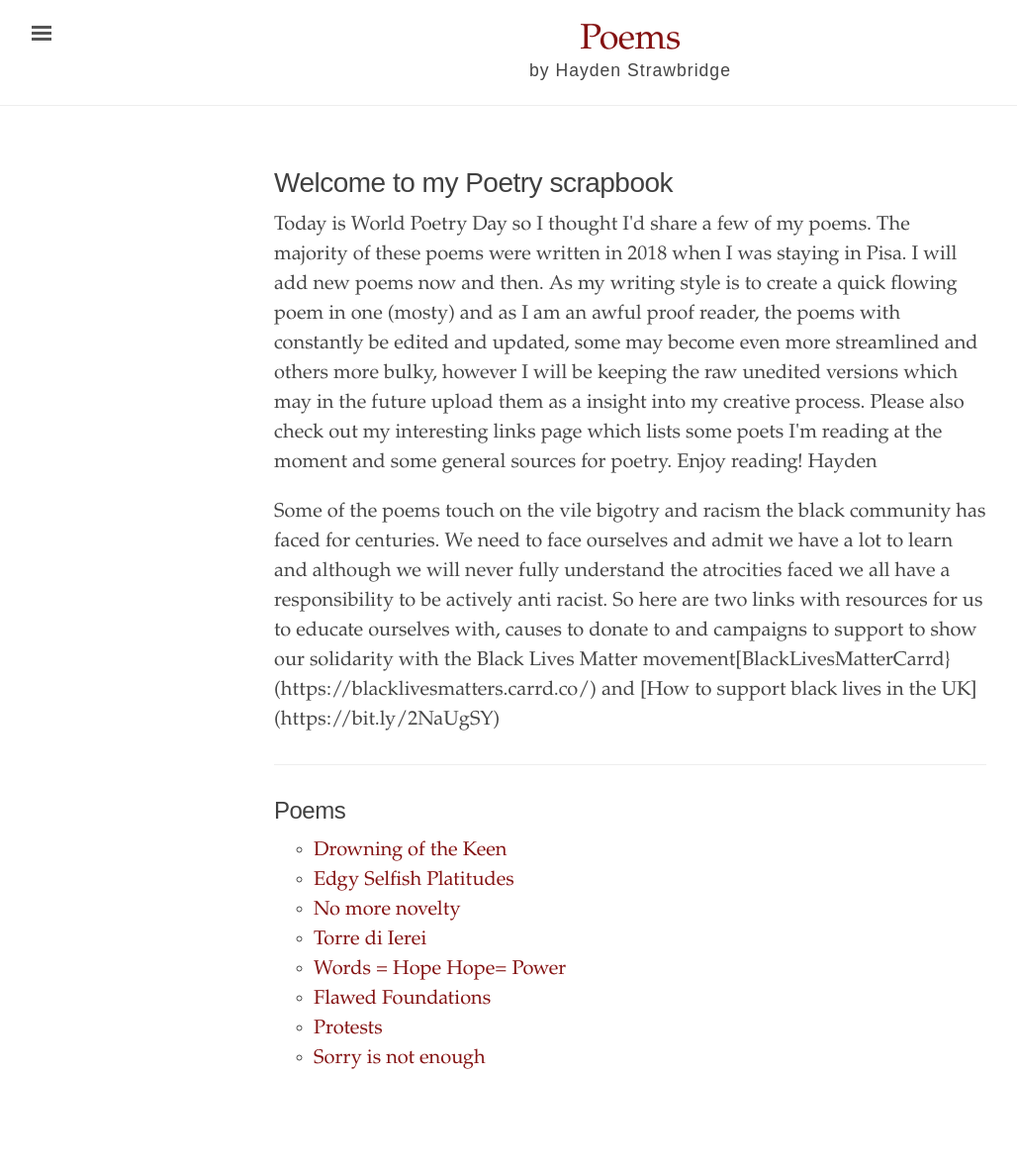
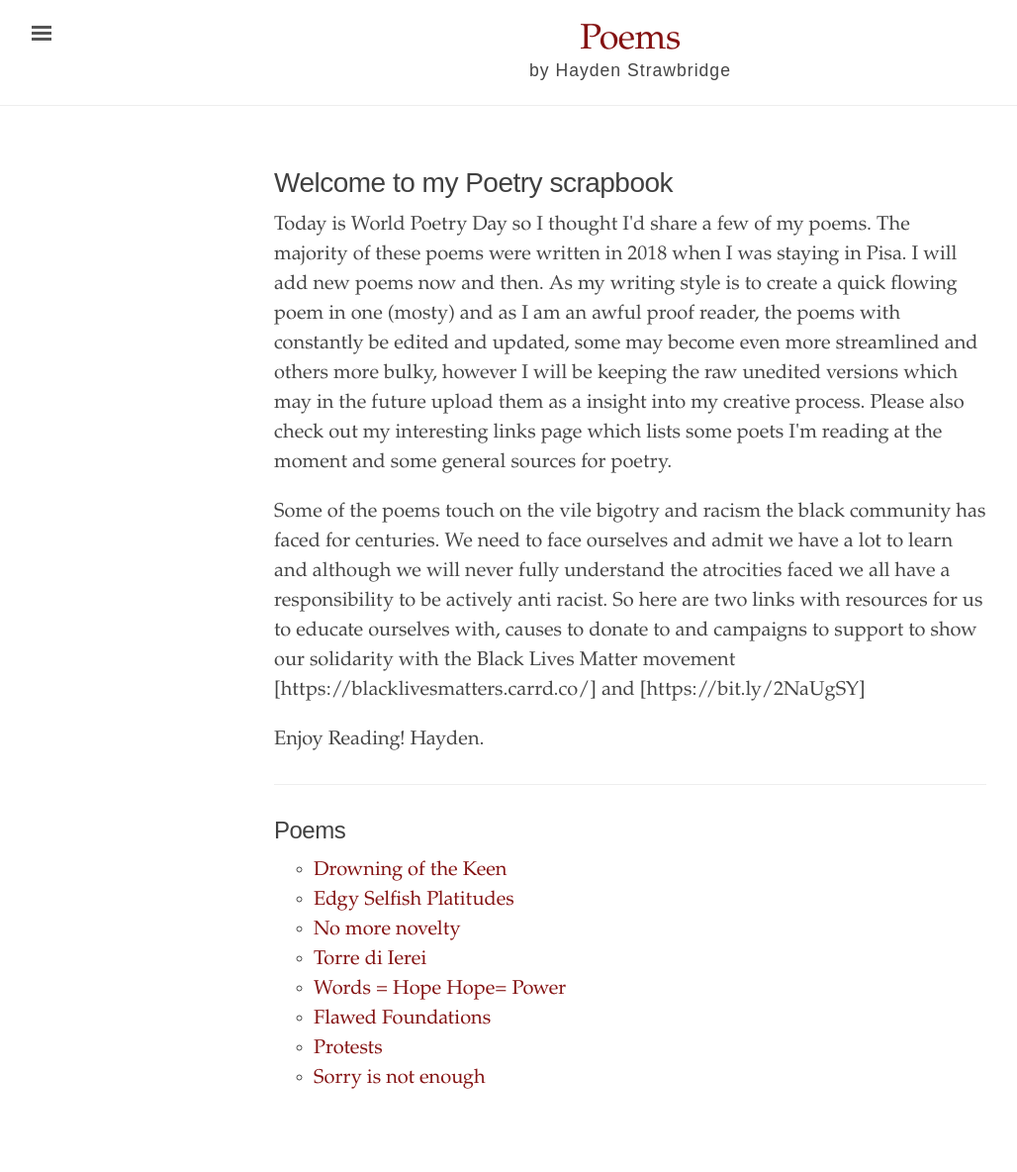
Before and after one commit to hayden-poems/hayden-poems.github.io, a Jekyll site: the page built from index.html, in a window 1280 px wide. Shown: the whole page at 99% size, without its empty margins (3-1031 px from the left). Built offline with Jekyll 4.4.1, drawn with Linux system fonts in a browser that asks for light colours.

Commit message:
Update index.html

```diff
--- a/index.html
+++ b/index.html
@@ -16,14 +16,17 @@ title: "Hayden poems"
   however I will be keeping the raw unedited versions
   which may in the future upload them as a insight into my creative process.
   Please also check out my interesting links page which lists some poets I'm reading at the moment and some general sources for poetry.
-  Enjoy reading! Hayden
-</p>
+
+  </p>
   <p>
+
    Some of the poems touch  on the vile bigotry and racism the black community has faced for centuries.
   We need to face ourselves and admit we have a lot to learn and although we will never fully understand the atrocities faced
   we all have a responsibility to be actively anti racist. So here are two  links with resources for us to educate ourselves with,
-  causes to donate to and campaigns to support to show our solidarity with the Black Lives Matter movement[BlackLivesMatterCarrd}(https://blacklivesmatters.carrd.co/) and [How to support black lives in the UK](https://bit.ly/2NaUgSY)
-
+  causes to donate to and campaigns to support to show our solidarity with the Black Lives Matter movement [https://blacklivesmatters.carrd.co/] and [https://bit.ly/2NaUgSY]
+  </p>
+  <p>
+    Enjoy Reading! Hayden.
 
 </div>
 
```
